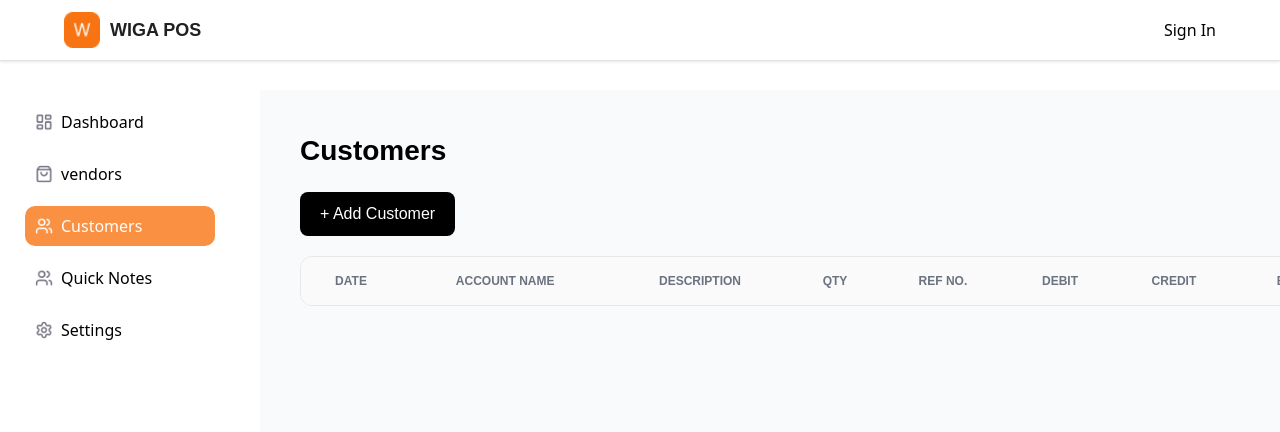
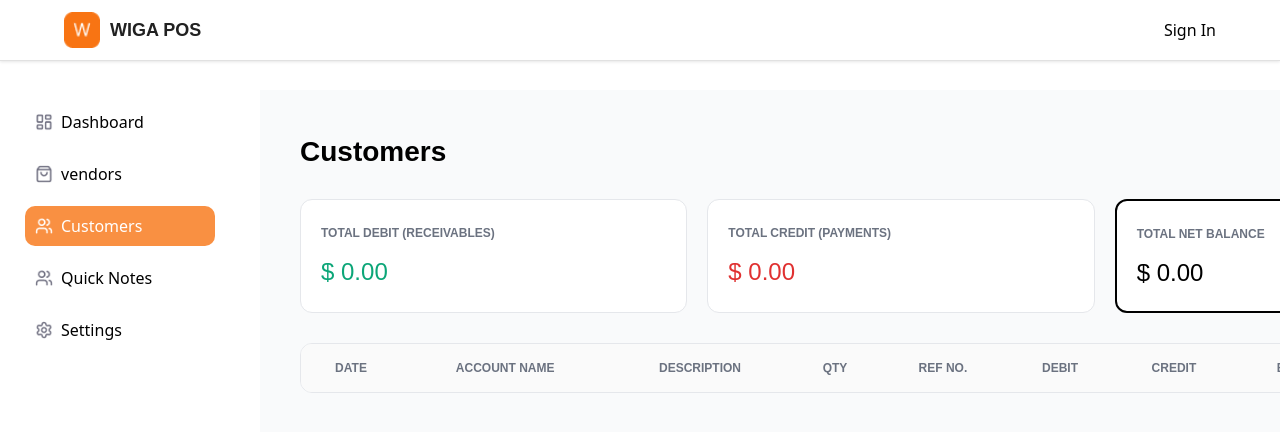
Before and after one commit to hoor123106/Ai-Pos, a Next.js app: page /dashboard/customers in a window 1280 px wide. Shown: the top 432 px of the page. Built offline with nearby package versions, Linux system fonts and the light colour scheme.

Commit message:
done 3 cards vendors and customers

```diff
--- a/app/dashboard/customers/page.jsx
+++ b/app/dashboard/customers/page.jsx
@@ -3,7 +3,6 @@
 import { useState, useEffect } from "react";
 import Dexie from "dexie";
 
-// Database Setup
 const db = new Dexie("CustomerDB");
 db.version(1).stores({
   customer_records: "++id, date, account_name, currency, description, reference"
@@ -11,7 +10,7 @@ db.version(1).stores({
 
 export default function Customers() {
   const [showForm, setShowForm] = useState(false);
-  const [selectedGroupData, setSelectedGroupData] = useState(null); // Ref No group logic
+  const [selectedGroupData, setSelectedGroupData] = useState(null);
   const [rows, setRows] = useState([]);
   const [loading, setLoading] = useState(true);
 
@@ -45,10 +44,11 @@ export default function Customers() {
 
   useEffect(() => { fetchCustomers(); }, []);
 
-  // --- NAYI LOGIC: Reference Number ke mutabiq Group Report ---
+  const totalDebitAll = rows.reduce((acc, curr) => acc + (Number(curr.debit) || 0), 0);
+  const totalCreditAll = rows.reduce((acc, curr) => acc + (Number(curr.credit) || 0), 0);
+  const netBalanceAll = totalDebitAll - totalCreditAll;
+
   const handleCustomerClick = (refNo, fallbackName) => {
-    // Agar Ref No hai, to us Ref No ki saari entries dikhao
-    // Agar Ref No khali hai, to sirf us Account Name ki entries dikhao
     const history = rows.filter(r =>
       refNo ? r.reference === refNo : r.account_name === fallbackName
     );
@@ -128,10 +128,27 @@ export default function Customers() {
 
   return (
     <div style={{ backgroundColor: "#f9fafb", minHeight: "100vh", padding: "40px", fontFamily: "sans-serif" }}>
-      <h1 style={{ fontSize: "28px", fontWeight: "bold" }}>Customers</h1>
-      <button onClick={() => setShowForm(true)} style={{ backgroundColor: "#000", color: "#fff", padding: "10px 20px", borderRadius: "8px", border: "none", cursor: "pointer", margin: "20px 0" }}>
-        + Add Customer
-      </button>
+      <div style={{ marginBottom: "25px", display: "flex", justifyContent: "space-between", alignItems: "center" }}>
+        <h1 style={{ fontSize: "28px", fontWeight: "bold" }}>Customers</h1>
+        <button onClick={() => setShowForm(true)} style={{ backgroundColor: "#000", color: "#fff", padding: "10px 20px", borderRadius: "8px", border: "none", cursor: "pointer", fontWeight: "500" }}>
+          + Add Customer
+        </button>
+      </div>
+
+      <div style={{ display: "grid", gridTemplateColumns: "1fr 1fr 1fr", gap: "20px", marginBottom: "30px" }}>
+        <div style={{ backgroundColor: "#fff", padding: "20px", borderRadius: "12px", border: "1px solid #e5e7eb" }}>
+          <span style={{ color: "#6b7280", fontSize: "12px", fontWeight: "bold" }}>TOTAL DEBIT (RECEIVABLES)</span>
+          <h2 style={{ color: "#0ca678", margin: "10px 0 0", fontSize: "24px" }}>{formatValue(totalDebitAll, "USD")}</h2>
+        </div>
+        <div style={{ backgroundColor: "#fff", padding: "20px", borderRadius: "12px", border: "1px solid #e5e7eb" }}>
+          <span style={{ color: "#6b7280", fontSize: "12px", fontWeight: "bold" }}>TOTAL CREDIT (PAYMENTS)</span>
+          <h2 style={{ color: "#e03131", margin: "10px 0 0", fontSize: "24px" }}>{formatValue(totalCreditAll, "USD")}</h2>
+        </div>
+        <div style={{ backgroundColor: "#fff", padding: "20px", borderRadius: "12px", border: "2px solid #000" }}>
+          <span style={{ color: "#6b7280", fontSize: "12px", fontWeight: "bold" }}>TOTAL NET BALANCE</span>
+          <h2 style={{ color: "#000", margin: "10px 0 0", fontSize: "24px" }}>{formatValue(netBalanceAll, "USD")}</h2>
+        </div>
+      </div>
 
       <div style={{ backgroundColor: "#fff", borderRadius: "12px", border: "1px solid #e5e7eb", overflowX: "auto" }}>
         <table style={{ width: "100%", borderCollapse: "collapse", minWidth: "1200px" }}>
@@ -175,31 +192,25 @@ export default function Customers() {
         </table>
       </div>
 
-      {/* --- CENTER POPUP (REFERENCE GROUP REPORT) --- */}
       {selectedGroupData && (
         <div style={{ position: "fixed", top: 0, left: 0, width: "100%", height: "100%", backgroundColor: "rgba(0,0,0,0.5)", display: "flex", justifyContent: "center", alignItems: "center", zIndex: 2000 }}>
           <div style={{ backgroundColor: "#fff", width: "700px", maxHeight: "90vh", borderRadius: "16px", overflow: "hidden", boxShadow: "0 25px 50px -12px rgba(0,0,0,0.25)", display: "flex", flexDirection: "column" }}>
-
             <div style={{ backgroundColor: "#1a5f7a", color: "#fff", padding: "25px", position: "relative" }}>
               <h2 style={{ margin: 0, fontSize: "22px" }}>REFERENCE REPORT: {selectedGroupData.reference}</h2>
               <p style={{ margin: "5px 0 0", opacity: 0.8 }}>Showing all entries linked to this Reference No.</p>
               <button onClick={() => setSelectedGroupData(null)} style={{ position: "absolute", top: "20px", right: "20px", background: "none", border: "none", color: "#fff", fontSize: "24px", cursor: "pointer" }}>&times;</button>
             </div>
-
             <div style={{ padding: "30px", overflowY: "auto" }}>
-              {/* Summary Totals */}
               <div style={{ display: "flex", gap: "20px", marginBottom: "25px" }}>
                 <div style={{ flex: 1, background: "#f0fdf4", padding: "15px", borderRadius: "10px", border: "1px solid #bbf7d0" }}>
-                  <small style={{ color: "#166534", fontWeight: "bold" }}>TOTAL SELLING (DEBIT)</small>
+                  <small style={{ color: "#166534", fontWeight: "bold" }}>TOTAL DEBIT</small>
                   <div style={{ fontSize: "18px", fontWeight: "bold" }}>{formatValue(selectedGroupData.totalDebit)}</div>
                 </div>
                 <div style={{ flex: 1, background: "#fef2f2", padding: "15px", borderRadius: "10px", border: "1px solid #fecaca" }}>
-                  <small style={{ color: "#991b1b", fontWeight: "bold" }}>TOTAL BUYING (CREDIT)</small>
+                  <small style={{ color: "#991b1b", fontWeight: "bold" }}>TOTAL CREDIT</small>
                   <div style={{ fontSize: "18px", fontWeight: "bold" }}>{formatValue(selectedGroupData.totalCredit)}</div>
                 </div>
               </div>
-
-              {/* Breakdown Table for this Reference */}
               <h4 style={{ borderBottom: "2px solid #1a5f7a", paddingBottom: "8px", color: "#1a5f7a", marginBottom: "15px" }}>Ref Group Breakdown</h4>
               <table style={{ width: "100%", borderCollapse: "collapse", fontSize: "13px", marginBottom: "25px" }}>
                 <thead>
@@ -221,29 +232,24 @@ export default function Customers() {
                   ))}
                 </tbody>
               </table>
-
-              {/* Final Analysis */}
               <div style={{ background: "#f8f9fa", padding: "15px", borderRadius: "8px" }}>
-                <div style={{ display: "flex", justifyContent: "space-between", marginBottom: "5px" }}><span>Gross Profit / Loss:</span><span style={{ fontWeight: "bold", color: selectedGroupData.grossProfit >= 0 ? "green" : "red" }}>{formatValue(selectedGroupData.grossProfit)}</span></div>
+                <div style={{ display: "flex", justifyContent: "space-between", marginBottom: "5px" }}><span>Gross Total:</span><span style={{ fontWeight: "bold", color: selectedGroupData.grossProfit >= 0 ? "green" : "red" }}>{formatValue(selectedGroupData.grossProfit)}</span></div>
                 <div style={{ display: "flex", justifyContent: "space-between", marginBottom: "5px" }}><span>Trial Balance:</span><span style={{ fontWeight: "bold" }}>{selectedGroupData.trialBalance}</span></div>
-                <div style={{ display: "flex", justifyContent: "space-between" }}><span>Net Assets:</span><span style={{ fontWeight: "bold" }}>{formatValue(selectedGroupData.netBalance)}</span></div>
+                <div style={{ display: "flex", justifyContent: "space-between" }}><span>Net Balance:</span><span style={{ fontWeight: "bold" }}>{formatValue(selectedGroupData.netBalance)}</span></div>
               </div>
-
               <button onClick={() => setSelectedGroupData(null)} style={{ width: "100%", padding: "14px", backgroundColor: "#1a5f7a", color: "#fff", border: "none", borderRadius: "8px", cursor: "pointer", fontWeight: "bold", marginTop: "20px" }}>Close Report</button>
             </div>
           </div>
         </div>
       )}
 
-      {/* --- ADD CUSTOMER FORM (Logic Intact) --- */}
       {showForm && (
         <>
           <div onClick={() => setShowForm(false)} style={{ position: "fixed", top: 0, left: 0, width: "100%", height: "100%", backgroundColor: "rgba(0,0,0,0.2)", zIndex: 998 }} />
           <div style={{ position: "fixed", top: 0, right: 0, width: "400px", height: "100%", backgroundColor: "#fff", zIndex: 999, padding: "30px", overflowY: "auto", boxShadow: "-5px 0 20px rgba(0,0,0,0.1)" }}>
             <h2 style={{ marginBottom: "20px" }}>Add Entry</h2>
             <form onSubmit={saveCustomer}>
-              {/* Currency & Rates logic preserved */}
-              <div style={{ padding: "15px", background: "#f8f9fa", borderRadius: "10px", border: "1px solid #eee" }}>
+              <div style={{ padding: "15px", background: "#f8f9fa", borderRadius: "10px", border: "1px solid #eee", marginBottom: "15px" }}>
                 <label style={{ fontSize: "13px", fontWeight: "bold" }}>Currency & Rates</label>
                 <select value={formCurrency} onChange={(e) => handleCurrencyChange(e.target.value)} style={inputStyle}>
                   <option value="USD">USD ($)</option>
@@ -255,24 +261,18 @@ export default function Customers() {
                   <div style={{ flex: 1 }}><label style={{ fontSize: "10px" }}>AED Rate</label><input type="number" value={exchangeRates.AED} onChange={(e) => handleManualRateChange("AED", e.target.value)} style={{ width: "100%", padding: "5px" }} /></div>
                 </div>
               </div>
-
               <label style={labelStyle}>Date</label>
               <input name="date" type="date" value={form.date} onChange={handleChange} style={inputStyle} />
-
               <label style={labelStyle}>Customer Name</label>
               <input name="account_name" value={form.account_name} onChange={handleChange} style={inputStyle} required />
-
               <label style={labelStyle}>Description</label>
               <textarea name="description" value={form.description} onChange={handleChange} style={{ ...inputStyle, height: "60px" }} />
-
               <label style={labelStyle}>Reference No.</label>
               <input name="reference" value={form.reference} onChange={handleChange} style={inputStyle} placeholder="Invoice #" />
-
               <div style={{ display: "flex", gap: "10px" }}>
                 <div style={{ flex: 1 }}><label style={labelStyle}>Debit</label><input name="debit" type="number" value={form.debit || ""} onChange={handleChange} style={inputStyle} /></div>
                 <div style={{ flex: 1 }}><label style={labelStyle}>Credit</label><input name="credit" type="number" value={form.credit || ""} onChange={handleChange} style={inputStyle} /></div>
               </div>
-
               <button type="submit" style={{ width: "100%", backgroundColor: "#000", color: "#fff", padding: "15px", borderRadius: "8px", marginTop: "25px", border: "none", cursor: "pointer", fontWeight: "bold" }}>Save Record</button>
             </form>
           </div>
--- a/app/dashboard/vendors/page.jsx
+++ b/app/dashboard/vendors/page.jsx
@@ -3,7 +3,6 @@
 import { useState, useEffect } from "react";
 import Dexie from "dexie";
 
-// Database Setup
 const db = new Dexie("VendorDB");
 db.version(2).stores({
   vendor_records: "++id, date, vendor_name, currency, description, reference"
@@ -11,7 +10,7 @@ db.version(2).stores({
 
 export default function Vendors() {
   const [showForm, setShowForm] = useState(false);
-  const [selectedGroupData, setSelectedGroupData] = useState(null); // Ref No group logic
+  const [selectedGroupData, setSelectedGroupData] = useState(null);
   const [rows, setRows] = useState([]);
   const [loading, setLoading] = useState(true);
 
@@ -45,12 +44,10 @@ export default function Vendors() {
 
   useEffect(() => { fetchVendors(); }, []);
 
-  // --- TOP CARDS CALCULATION (Total of all Vendors) ---
   const totalDebitAll = rows.reduce((acc, curr) => acc + (Number(curr.debit) || 0), 0);
   const totalCreditAll = rows.reduce((acc, curr) => acc + (Number(curr.credit) || 0), 0);
   const netBalanceAll = totalDebitAll - totalCreditAll;
 
-  // --- POPUP LOGIC: Reference Number ke mutabiq Group Report ---
   const handleVendorClick = (refNo, fallbackName) => {
     const history = rows.filter(r =>
       refNo ? r.reference === refNo : r.vendor_name === fallbackName
@@ -138,14 +135,17 @@ export default function Vendors() {
         </button>
       </div>
 
-      {/* --- TOP 2 SUMMARY CARDS --- */}
-      <div style={{ display: "grid", gridTemplateColumns: "1fr 1fr", gap: "20px", marginBottom: "30px" }}>
+      <div style={{ display: "grid", gridTemplateColumns: "1fr 1fr 1fr", gap: "20px", marginBottom: "30px" }}>
         <div style={{ backgroundColor: "#fff", padding: "20px", borderRadius: "12px", border: "1px solid #e5e7eb" }}>
-          <span style={{ color: "#6b7280", fontSize: "12px", fontWeight: "bold" }}>TOTAL BUYING (DEBIT)</span>
+          <span style={{ color: "#6b7280", fontSize: "12px", fontWeight: "bold" }}>TOTAL DEBIT (BUYING)</span>
           <h2 style={{ color: "#e03131", margin: "10px 0 0", fontSize: "24px" }}>{formatValue(totalDebitAll, "USD")}</h2>
         </div>
+        <div style={{ backgroundColor: "#fff", padding: "20px", borderRadius: "12px", border: "1px solid #e5e7eb" }}>
+          <span style={{ color: "#6b7280", fontSize: "12px", fontWeight: "bold" }}>TOTAL CREDIT (RETURNS)</span>
+          <h2 style={{ color: "#0ca678", margin: "10px 0 0", fontSize: "24px" }}>{formatValue(totalCreditAll, "USD")}</h2>
+        </div>
         <div style={{ backgroundColor: "#fff", padding: "20px", borderRadius: "12px", border: "2px solid #000" }}>
-          <span style={{ color: "#6b7280", fontSize: "12px", fontWeight: "bold" }}>NET PAYABLES (BALANCE)</span>
+          <span style={{ color: "#6b7280", fontSize: "12px", fontWeight: "bold" }}>TOTAL NET BALANCE</span>
           <h2 style={{ color: "#000", margin: "10px 0 0", fontSize: "24px" }}>{formatValue(netBalanceAll, "USD")}</h2>
         </div>
       </div>
@@ -192,31 +192,25 @@ export default function Vendors() {
         </table>
       </div>
 
-      {/* --- CENTER POPUP (REFERENCE GROUP REPORT) --- */}
       {selectedGroupData && (
         <div style={{ position: "fixed", top: 0, left: 0, width: "100%", height: "100%", backgroundColor: "rgba(0,0,0,0.5)", display: "flex", justifyContent: "center", alignItems: "center", zIndex: 2000 }}>
           <div style={{ backgroundColor: "#fff", width: "750px", maxHeight: "90vh", borderRadius: "16px", overflow: "hidden", boxShadow: "0 25px 50px -12px rgba(0,0,0,0.25)", display: "flex", flexDirection: "column" }}>
-
             <div style={{ backgroundColor: "#1a5f7a", color: "#fff", padding: "25px", position: "relative" }}>
               <h2 style={{ margin: 0, fontSize: "22px" }}>VENDOR REFERENCE REPORT: {selectedGroupData.reference}</h2>
               <p style={{ margin: "5px 0 0", opacity: 0.8 }}>Vendor: {selectedGroupData.name}</p>
               <button onClick={() => setSelectedGroupData(null)} style={{ position: "absolute", top: "20px", right: "20px", background: "none", border: "none", color: "#fff", fontSize: "24px", cursor: "pointer" }}>&times;</button>
             </div>
-
             <div style={{ padding: "30px", overflowY: "auto" }}>
-              {/* Summary Totals */}
               <div style={{ display: "flex", gap: "20px", marginBottom: "25px" }}>
                 <div style={{ flex: 1, background: "#fef2f2", padding: "15px", borderRadius: "10px", border: "1px solid #fecaca" }}>
-                  <small style={{ color: "#991b1b", fontWeight: "bold" }}>TOTAL BUYING (DEBIT)</small>
+                  <small style={{ color: "#991b1b", fontWeight: "bold" }}>TOTAL DEBIT</small>
                   <div style={{ fontSize: "18px", fontWeight: "bold" }}>{formatValue(selectedGroupData.totalDebit)}</div>
                 </div>
                 <div style={{ flex: 1, background: "#f0fdf4", padding: "15px", borderRadius: "10px", border: "1px solid #bbf7d0" }}>
-                  <small style={{ color: "#166534", fontWeight: "bold" }}>TOTAL RETURNS (CREDIT)</small>
+                  <small style={{ color: "#166534", fontWeight: "bold" }}>TOTAL CREDIT</small>
                   <div style={{ fontSize: "18px", fontWeight: "bold" }}>{formatValue(selectedGroupData.totalCredit)}</div>
                 </div>
               </div>
-
-              {/* Breakdown Table */}
               <h4 style={{ borderBottom: "2px solid #1a5f7a", paddingBottom: "8px", color: "#1a5f7a", marginBottom: "15px" }}>Financial Analysis</h4>
               <table style={{ width: "100%", borderCollapse: "collapse", fontSize: "13px", marginBottom: "25px" }}>
                 <thead>
@@ -238,21 +232,17 @@ export default function Vendors() {
                   ))}
                 </tbody>
               </table>
-
-              {/* Final Statements */}
               <div style={{ background: "#f8f9fa", padding: "15px", borderRadius: "8px" }}>
-                <div style={{ display: "flex", justifyContent: "space-between", marginBottom: "5px" }}><span>Gross Profit / Loss:</span><span style={{ fontWeight: "bold", color: selectedGroupData.grossProfit >= 0 ? "red" : "green" }}>{formatValue(selectedGroupData.grossProfit)}</span></div>
+                <div style={{ display: "flex", justifyContent: "space-between", marginBottom: "5px" }}><span>Gross Total:</span><span style={{ fontWeight: "bold" }}>{formatValue(selectedGroupData.totalDebit)}</span></div>
                 <div style={{ display: "flex", justifyContent: "space-between", marginBottom: "5px" }}><span>Trial Balance:</span><span style={{ fontWeight: "bold" }}>{selectedGroupData.trialBalance}</span></div>
-                <div style={{ display: "flex", justifyContent: "space-between" }}><span>Net Payable Balance:</span><span style={{ fontWeight: "bold" }}>{formatValue(selectedGroupData.netBalance)}</span></div>
+                <div style={{ display: "flex", justifyContent: "space-between" }}><span>Net Payable:</span><span style={{ fontWeight: "bold" }}>{formatValue(selectedGroupData.netBalance)}</span></div>
               </div>
-
               <button onClick={() => setSelectedGroupData(null)} style={{ width: "100%", padding: "14px", backgroundColor: "#1a5f7a", color: "#fff", border: "none", borderRadius: "8px", cursor: "pointer", fontWeight: "bold", marginTop: "20px" }}>Close Report</button>
             </div>
           </div>
         </div>
       )}
 
-      {/* --- ADD VENDOR FORM --- */}
       {showForm && (
         <>
           <div onClick={() => setShowForm(false)} style={{ position: "fixed", top: 0, left: 0, width: "100%", height: "100%", backgroundColor: "rgba(0,0,0,0.2)", zIndex: 998 }} />
```
